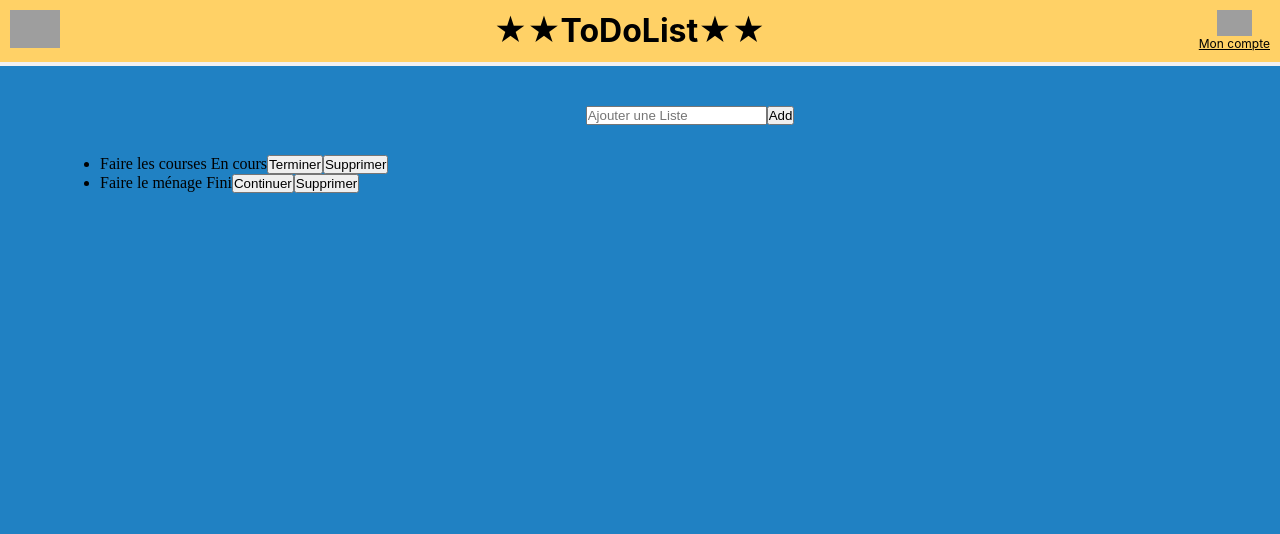
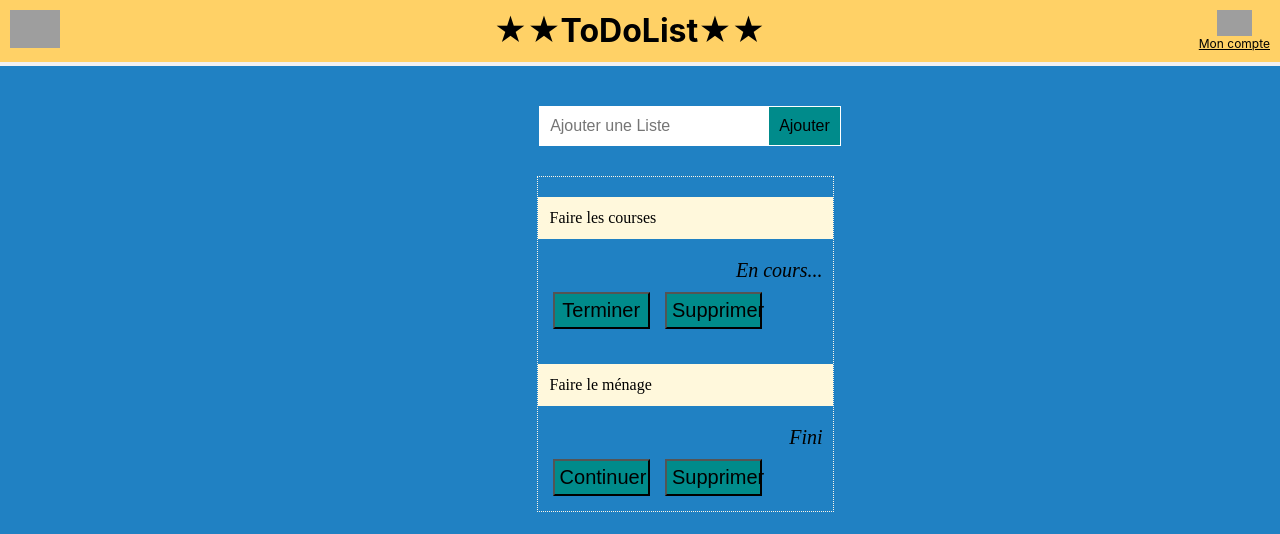
Before and after one commit to shadest24/formation_dc_dev_react_node, a React (Create React App) app in the folder react_src/: page / in a window 1280 px wide. Shown: the top 534 px of the page. Built offline with nearby package versions, Linux system fonts and the light colour scheme; grey boxes are pictures that could not be loaded.

Commit message:
Task Bar CSS

```diff
--- a/react_src/src/components/TodoInput.css
+++ b/react_src/src/components/TodoInput.css
@@ -3,4 +3,21 @@
   justify-content: center;
   padding-top: 40px;
   padding-bottom: 30px;
+
+
 }
+.text{
+  font-size: 16px;
+  color: black;
+  background-color: white;
+  padding: 10px;;
+  border: white solid 1px;
+}
+.button{
+  font-size: 16px;
+  color: black;
+  background-color: darkcyan;
+  padding: 10px;;
+  border: white solid 1px;
+
+}
--- a/react_src/src/components/TodoInput.js
+++ b/react_src/src/components/TodoInput.js
@@ -12,20 +12,20 @@ class TodoInput extends React.Component {
   render() {
     return (
       <div className="input">
-        <input
+        <input className="text"
           placeholder="Ajouter une Liste"
           value={this.state.inputValue}
           onChange={e => {
             this.setState({ inputValue: e.target.value });
           }}
         />
-        <button
+        <button className="button"
           onClick={() => {
             this.props.addItem(this.state.inputValue);
             this.setState({ inputValue: "" });
           }}
         >
-          Add
+          Ajouter
         </button>
       </div>
     );
--- a/react_src/src/components/TodoItem.css
+++ b/react_src/src/components/TodoItem.css
@@ -0,0 +1,33 @@
+li{
+    font-size: 20px;
+    background-color:/* rgb(185, 167, 167);*/none;
+    width: 100%;
+    padding-top: 20px;
+    list-style-type: none;
+
+
+
+}
+li button{
+   /*margin-left: 500px;*/
+    background-color: darkcyan;
+    font-size: 20px;
+    width: 33%;
+    margin-bottom: 15px;
+    padding: 5px;
+    margin-left: 15px;
+
+
+}
+li .Titre_Li{
+    border: cornsilk solid 2px;
+    background-color: cornsilk;
+    font-size: 16px;
+    padding: 10px;
+    margin-bottom: 10px;
+}
+li .En_cours{
+    padding: 10px;
+    text-align: end;
+    font-style: oblique;
+}
--- a/react_src/src/components/TodoItem.js
+++ b/react_src/src/components/TodoItem.js
@@ -5,7 +5,12 @@ class TodoItem extends React.Component {
   render() {
     return (
       <li>
-        {this.props.item.titre} {this.props.item.isDone ? "Fini" : "En cours"}
+        <div className="Titre_Li">
+        {this.props.item.titre}
+        </div>
+        <div className="En_cours">
+        {this.props.item.isDone ? "Fini" : "En cours..."}
+        </div>
         <button
           onClick={() => {
             this.props.finish();
--- a/react_src/src/components/TodoList.css
+++ b/react_src/src/components/TodoList.css
@@ -0,0 +1,10 @@
+ul{
+    display: flex;
+    flex-wrap: wrap;
+    width: 25%;
+    flex-direction: column;
+    align-content: center;
+    border: oldlace dotted 1px;
+    margin-left: 37%;
+
+}
```
